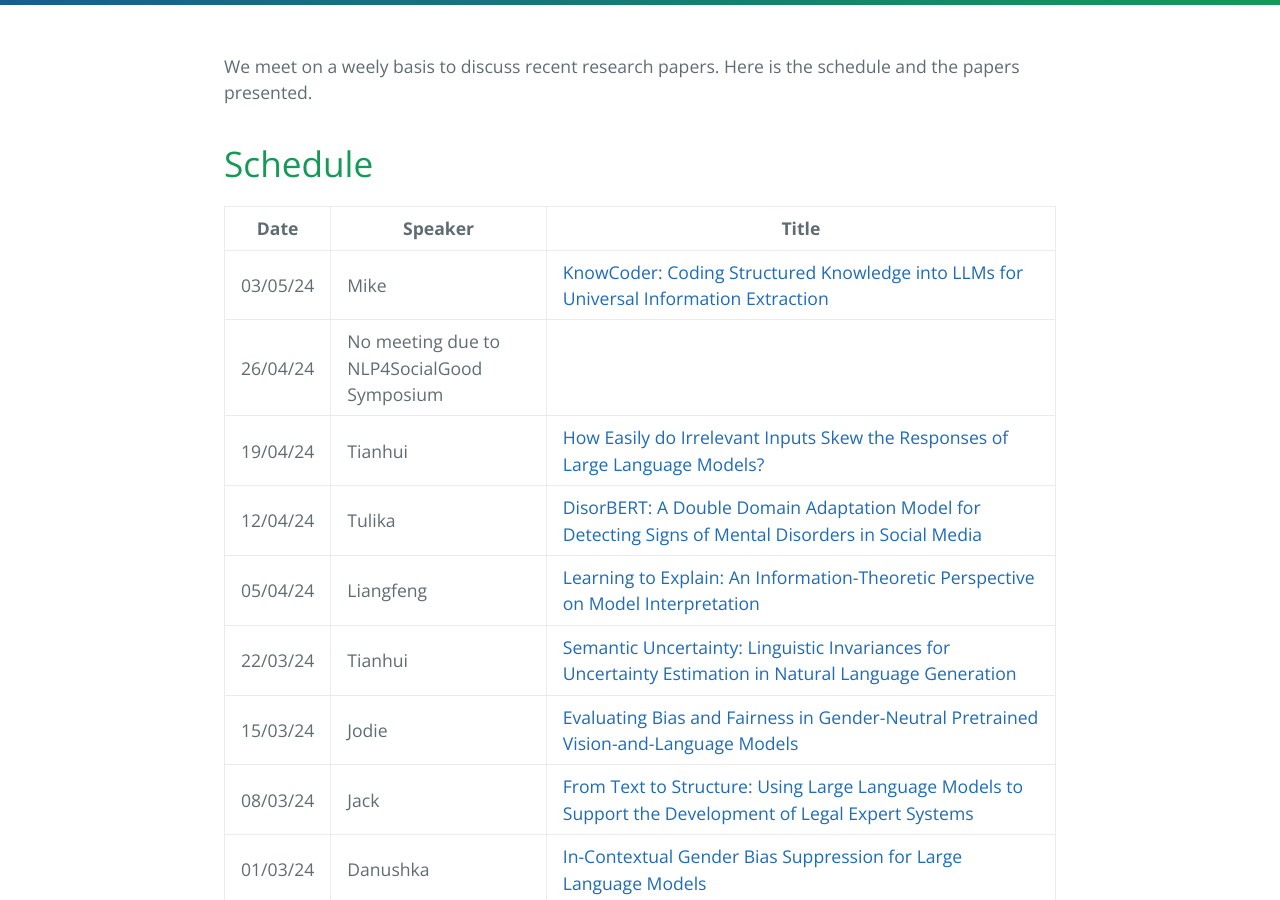
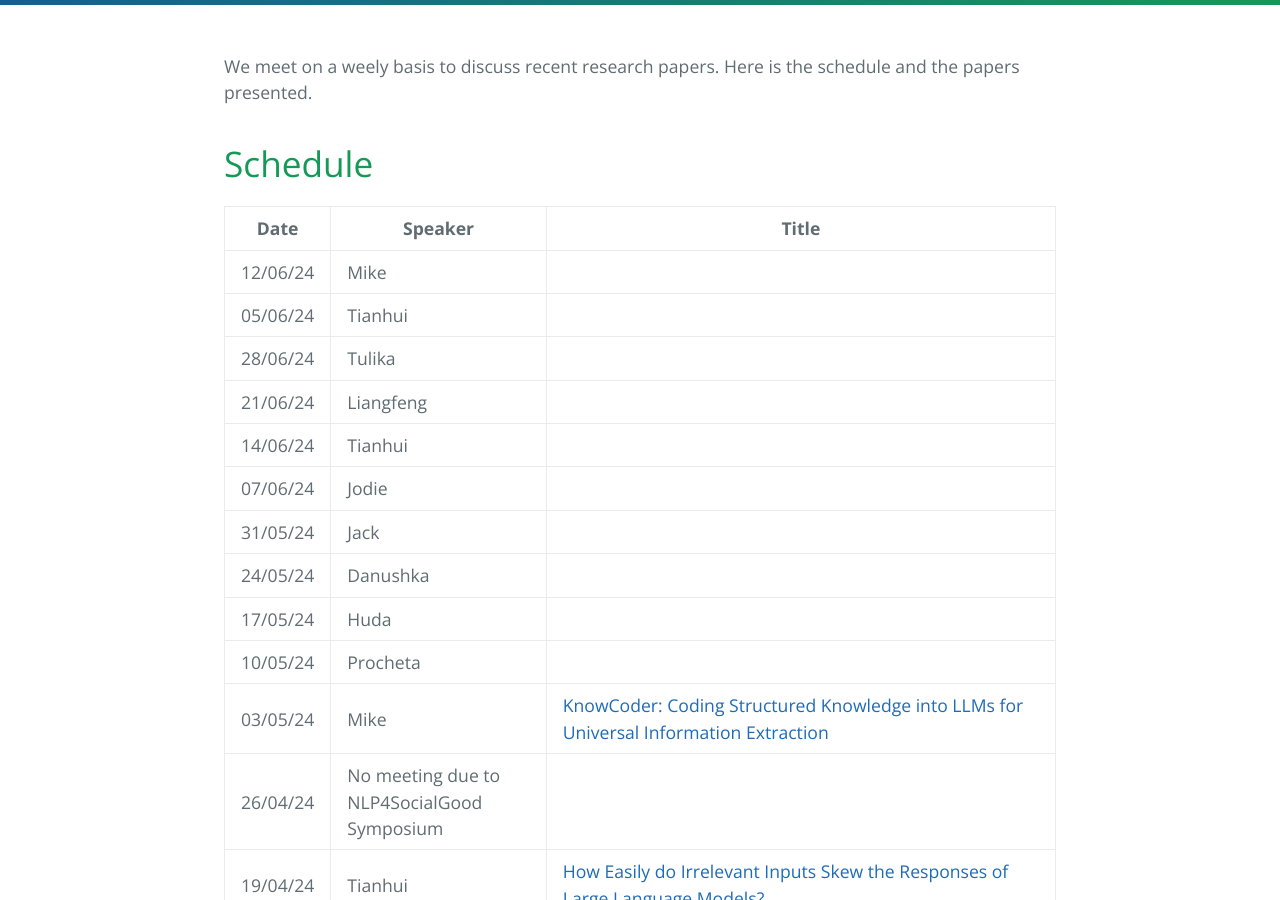
Before and after one commit to LivNLP/livnlp.github.io, a Jekyll site: the page built from reading.md, in a window 1280 px wide and 900 px high, scrolled down 368 px. Built offline with Jekyll 4.4.1, drawn with Linux system fonts in a browser that asks for light colours.

Commit message:
Update reading.md

```diff
--- a/reading.md
+++ b/reading.md
@@ -13,6 +13,16 @@ We meet on a weely basis to discuss recent research papers. Here is the schedule
 
 | Date | Speaker | Title
 | ----- | ------- | -----
+| 12/06/24 | Mike |
+| 05/06/24 | Tianhui |
+| 28/06/24 | Tulika |
+| 21/06/24 | Liangfeng |
+| 14/06/24 | Tianhui |
+| 07/06/24 | Jodie |
+| 31/05/24 | Jack |
+| 24/05/24 | Danushka |
+| 17/05/24 | Huda |
+| 10/05/24 | Procheta |
 | 03/05/24 | Mike | [KnowCoder: Coding Structured Knowledge into LLMs for Universal Information Extraction](https://arxiv.org/pdf/2403.07969)
 | 26/04/24 | No meeting due to NLP4SocialGood Symposium |
 | 19/04/24 | Tianhui | [How Easily do Irrelevant Inputs Skew the Responses of Large Language Models?](https://arxiv.org/abs/2404.03302)
```
